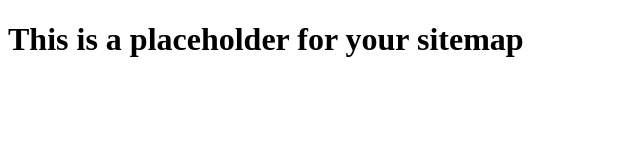
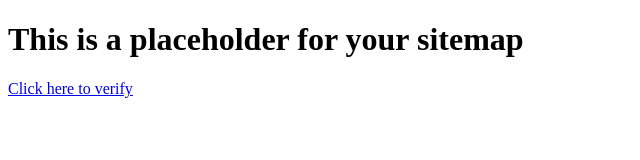
Before and after one commit to Apersing95/Libertylightwoks-sitemap, a plain HTML site: page index.html in a window 1280 px wide. Shown: the whole page, without its empty margins (0-640 px from the left). Drawn offline with Linux system fonts and the light colour scheme.

Commit message:
Update index.html

```diff
--- a/index.html
+++ b/index.html
@@ -5,5 +5,6 @@
 </head>
 <body>
   <h1>This is a placeholder for your sitemap</h1>
+  <p><a href="google6f63a36e26e4003ce.html">Click here to verify</a></p>
 </body>
 </html>
```
Lines whose indentation alone changed are shown as unchanged.
